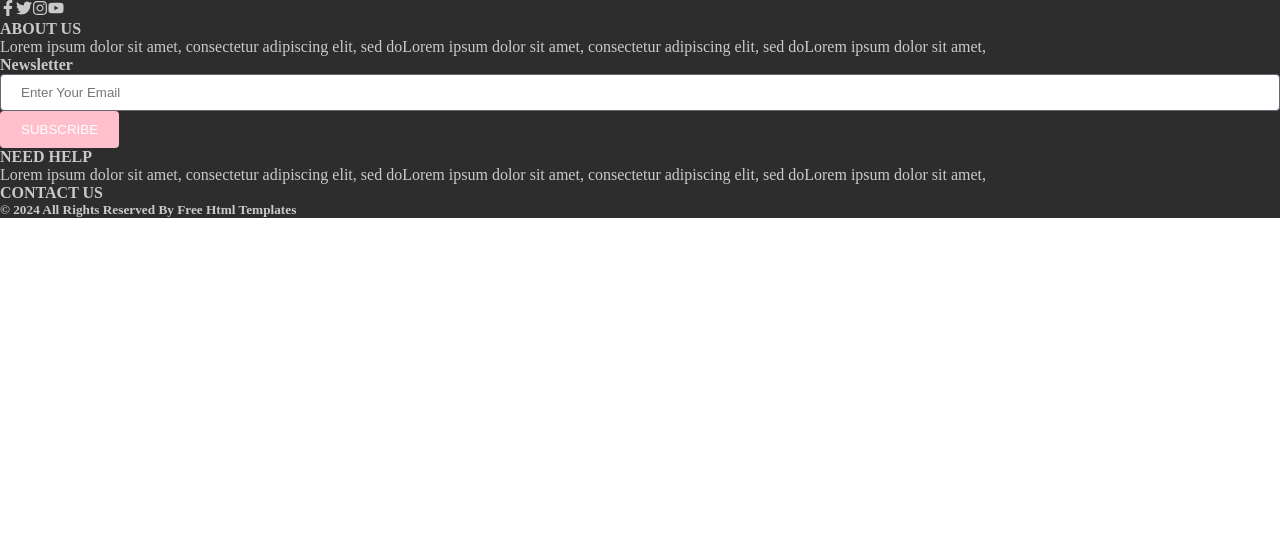
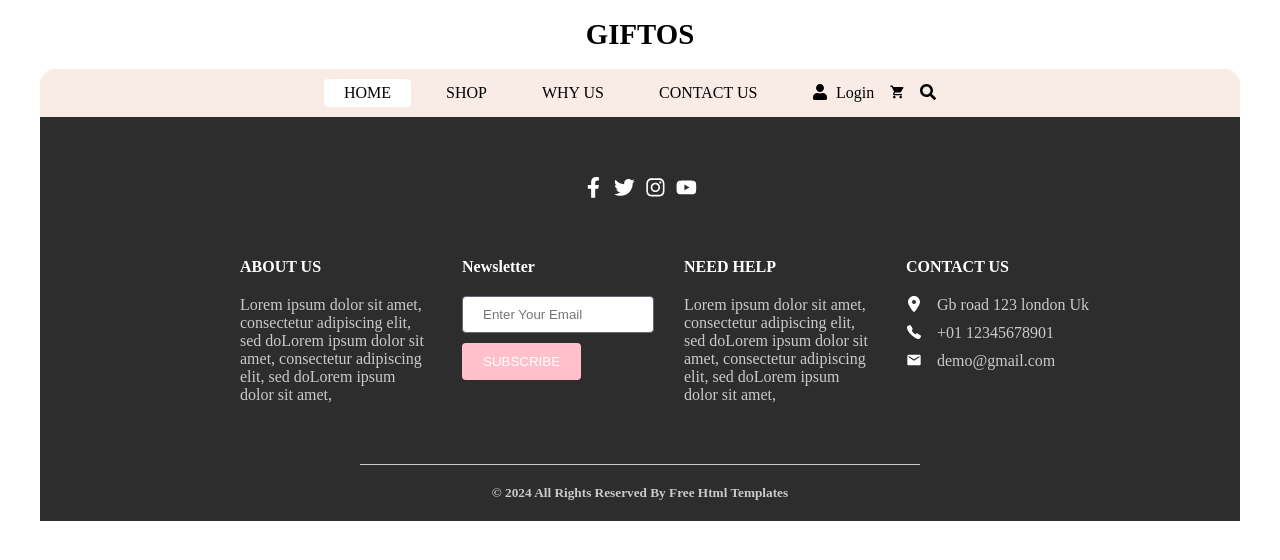
Before and after one commit to marabtw/eCommerse, a React (Create React App) app: page / in a window 1280 px wide. Shown: the top 560 px of the page. Built offline with nearby package versions, Linux system fonts and the light colour scheme.

Commit message:
Add layout padding and update footer layout styles

```diff
--- a/src/assets/styles/Heading.module.scss
+++ b/src/assets/styles/Heading.module.scss
@@ -5,14 +5,19 @@
 }
 
 .footer__subHeading {
-  color: $footer-text;
+  color: $footerAccentColor;
   font-weight: 600;
 }
 
 .footer__paragraph {
-  color: $footer-text;
+  color: $footerTextColor;
 }
 
 .copyrigth {
-  color: $footer-text;
+	max-width: 70%;
+	margin: 0 auto;
+	padding: $copyrightPaddingY 0;
+  color: $footerTextColor;
+	border-top: 1px solid $footerTextColor;
+	text-align: center;
 }
--- a/src/assets/styles/_variables.scss
+++ b/src/assets/styles/_variables.scss
@@ -1,9 +1,50 @@
+//layout
+$layoutPaddingTop: 0;
+$layoutPaddingBottom: 40px;
+$layoutPaddingX: 40px;
+
 //main
 $text: #fefefe;
 
 //footer
 $footer-bg: #2d2d2d;
-$footer-text: #cbc9c9;
+$footerTextColor: #cbc9c9;
+$footerAccentColor: #ffffff;
+$footerPaddingX: 200px;
+//footer icons
+$footerIconsGap: 10px;
+$footerIconsPaddingY: 60px;
+//footer items
+$footerItemsGap: 30px;
+$footerItemsMarginBottom: 60px;
+//footer item
+$footerItemGap: 20px;
+//footer infos
+$footerInfosGap: 10px;
+//footer info
+$footerInfoGap: 15px;
+
+//copyright
+$copyrightPaddingY: 20px;
+
+//header
+$headerPaddingY: 10px;
+$headerVerticalGap: 15px;
+//header heading
+$headerHeadingMarginY: 20px;
+//header nav
+$headerNavBg: #fff;
+$heaerNavBg_main: #f9ece6;
+$headerNavBorderColor: #e5e5e5;
+$headerNavBorderRadius: 8px;
+$headerNavBorderRadiusTop: 15px;
+$headerNavBorderRadiusBottom: 0px;
+//header item
+$headerItemBg: #f4f5f6;
+$headerItemBg_main: #fff;
+$headerItemBorderRadius: 4px;
+$headerItemPaddingX: 20px;
+$headerItemPaddingY: 5px;
 
 //buttons
 $buttonBorderRadius: 4px;
--- a/src/assets/styles/globals.scss
+++ b/src/assets/styles/globals.scss
@@ -4,6 +4,10 @@
 	box-sizing: border-box;
 }
 
+ul{
+	list-style: none;
+}
+
 .uppercase {
 	text-transform: uppercase;
 }
--- a/src/components/ui/heading/Heading.jsx
+++ b/src/components/ui/heading/Heading.jsx
@@ -1,7 +1,7 @@
 import React from "react"
 
-function Heading({ text }) {
-  return <h1>{text}</h1>
+function Heading({ text = "", uppercase = false }) {
+  return <h1 className={`${uppercase && "uppercase"}`}>{text}</h1>
 }
 
 export default Heading
--- a/src/layout/Footer/Footer.jsx
+++ b/src/layout/Footer/Footer.jsx
@@ -10,6 +10,9 @@ import {
   TwitterIcon,
   InstagramIcon,
   YoutubeIcon,
+  LocationIcon,
+  CallIcon,
+  MainIcon,
 } from "../../components/ui/icons/icons"
 
 function Footer() {
@@ -21,9 +24,9 @@ function Footer() {
         <InstagramIcon className={styles.footer__icon} />
         <YoutubeIcon className={styles.footer__icon} />
       </div>
-      <div className={styles.footer__info}>
-        <div>
-          <FooterHeading text={"about us"} uppercase={true}/>
+      <div className={styles.footer__items}>
+        <div className={styles.footer__item}>
+          <FooterHeading text={"about us"} uppercase={true} />
           <Description
             text={
               "Lorem ipsum dolor sit amet, consectetur adipiscing elit, sed doLorem ipsum dolor sit amet, consectetur adipiscing elit, sed doLorem ipsum dolor sit amet, "
@@ -31,15 +34,15 @@ function Footer() {
             descriptionClassName={"footer__paragraph"}
           />
         </div>
-        <div>
-          <FooterHeading text={"Newsletter"} uppercase={false}/>
-					<div className={styles.footer__}>
-						<Input placeholder="Enter Your Email"/>
-						<Button text="Subscribe" color="pink" uppercase={true} />
-					</div>
+        <div className={styles.footer__item}>
+          <FooterHeading text={"Newsletter"} uppercase={false} />
+          <div className={styles.footer__send}>
+            <Input placeholder="Enter Your Email" />
+            <Button text="Subscribe" color="pink" uppercase={true} />
+          </div>
         </div>
-        <div>
-          <FooterHeading text={"need help"} uppercase={true}/>
+        <div className={styles.footer__item}>
+          <FooterHeading text={"need help"} uppercase={true} />
           <Description
             text={
               "Lorem ipsum dolor sit amet, consectetur adipiscing elit, sed doLorem ipsum dolor sit amet, consectetur adipiscing elit, sed doLorem ipsum dolor sit amet, "
@@ -47,8 +50,22 @@ function Footer() {
             descriptionClassName={"footer__paragraph"}
           />
         </div>
-        <div>
-          <FooterHeading text={"contact us"} uppercase={true}/>
+        <div className={styles.footer__item}>
+          <FooterHeading text={"contact us"} uppercase={true} />
+          <div className={styles.footer__infos}>
+            <div className={styles.footer__info}>
+              <LocationIcon />
+              <p>Gb road 123 london Uk</p>
+            </div>
+            <div className={styles.footer__info}>
+              <CallIcon />
+              <p>+01 12345678901</p>
+            </div>
+            <div className={styles.footer__info}>
+              <MainIcon />
+              <p>demo@gmail.com</p>
+            </div>
+          </div>
         </div>
       </div>
       <CopyRight />
--- a/src/layout/Footer/Footer.module.scss
+++ b/src/layout/Footer/Footer.module.scss
@@ -2,7 +2,55 @@
 
 footer {
   background-color: $footer-bg;
-  .footer__icon {
-    color: $footer-text;
-  }
+	padding: 0 $footerPaddingX;
+
+	.footer__icons{
+		display: flex;
+		justify-content: center;
+		align-items: center;
+		gap: $footerIconsGap;
+		font-size: 1.3rem;
+		padding: $footerIconsPaddingY 0;
+		.footer__icon {
+			color: $footerAccentColor;
+		}
+	}
+
+	.footer__items{
+		display: flex;
+		gap: $footerItemsGap;
+		margin-bottom: $footerItemsMarginBottom;
+
+		.footer__item{
+			display: flex;
+			flex-direction: column;
+			gap: $footerItemGap;
+			max-width: 25%;
+			min-width: 24%;
+
+			.footer__send{
+				& > :first-child{
+					margin-bottom: $footerInfosGap;
+				}
+			}
+
+			.footer__infos{
+				display: flex;
+				flex-direction: column;
+				gap: $footerInfosGap;
+				color: $footerTextColor;
+
+				.footer__info{
+					display: flex;
+					gap: $footerInfoGap;
+					& > :first-child{
+						color: $footerAccentColor;
+					}
+				}
+			}
+		}
+	}
+
+
+
 }
--- a/src/layout/Header/Header.jsx
+++ b/src/layout/Header/Header.jsx
@@ -0,0 +1,28 @@
+import React from "react"
+import styles from "./Header.module.scss"
+import { UserIcon, CartIcon, SearchIcon } from "../../components/ui/icons/icons"
+import Heading from "../../components/ui/heading/Heading"
+
+const Header = () => {
+  return (
+    <header className={styles.header}>
+      <h1 className={styles.header__title}>GIFTOS</h1>
+      <ul className={`${styles.header__nav} ${styles.main}`}>
+        <li className={`${styles.header__item} ${styles.active}`}>Home</li>
+        <li className={`${styles.header__item}`}>Shop</li>
+        <li className={`${styles.header__item}`}>why us</li>
+        <li className={`${styles.header__item}`}>contact us</li>
+        <li className={`${styles.header__item}`}>
+          <div className={styles.header__login}>
+            <UserIcon className={styles.header__icon}/>
+            <span>Login</span>
+          </div>
+          <CartIcon className={styles.header__icon}/>
+          <SearchIcon className={styles.header__icon}/>
+        </li>
+      </ul>
+    </header>
+  )
+}
+
+export default Header
--- /dev/null
+++ b/src/layout/Header/Header.module.scss
@@ -0,0 +1,70 @@
+@import "../../assets/styles/variables";
+
+.header {
+  display: flex;
+  flex-direction: column;
+}
+
+.header__title{
+	text-align: center;
+	margin: $headerHeadingMarginY 0;
+	font-weight: 700;
+	font-size: 1.8rem;
+	line-height: 1.8rem;
+}
+
+.header__nav {
+  display: flex;
+  justify-content: center;
+  align-items: center;
+  gap: $headerVerticalGap;
+  background: $headerNavBg;
+  padding: $headerPaddingY 0;
+	border-radius: $headerNavBorderRadius;
+	border: 1px solid $headerNavBorderColor;
+	box-shadow: 0px 0px 4px -3px #000000;
+
+  .header__item {
+		padding: $headerItemPaddingY $headerItemPaddingX;
+    text-transform: uppercase;
+    border-radius: $headerItemBorderRadius;
+		cursor: pointer;
+
+		& > * {
+			cursor: pointer;
+		}
+
+		&:has(.header__login) {
+			display: flex;
+			gap: $headerVerticalGap;
+			text-transform: none;
+			cursor: default;
+		}
+
+    &.active {
+      background-color: $headerItemBg;
+    }
+
+		.header__login{
+			display: flex;
+			gap: calc($headerVerticalGap / 2);
+
+		}
+  }
+}
+
+.header__nav.main {
+  background-color: $heaerNavBg_main;
+	box-shadow: none;
+	border: none;
+	border-top-left-radius: $headerNavBorderRadiusTop;
+	border-top-right-radius: $headerNavBorderRadiusTop;
+	border-bottom-left-radius: $headerNavBorderRadiusBottom;
+	border-bottom-right-radius: $headerNavBorderRadiusBottom;
+
+  .header__item {
+    &.active {
+      background-color: $headerItemBg_main;
+    }
+  }
+}
--- a/src/layout/Layout.jsx
+++ b/src/layout/Layout.jsx
@@ -1,10 +1,12 @@
 import styles from "./Layout.module.scss"
 import App from "../pages/app/App"
-import Footer from "./Footer/Footer"
+import Footer from "./footer/Footer"
+import Header from "./header/Header"
 
 function Layout() {
   return (
-    <div className="Layout">
+    <div className={styles.layout}>
+			<Header/>
       <App />
       <Footer />
     </div>
--- a/src/layout/Layout.module.scss
+++ b/src/layout/Layout.module.scss
@@ -0,0 +1,6 @@
+@import "../assets/styles/variables";
+
+.layout{
+	padding: $layoutPaddingTop $layoutPaddingX;
+	padding-bottom: $layoutPaddingBottom;
+}
```
Also changed, not shown: src/layout/Header/Header.module.css (deleted).
